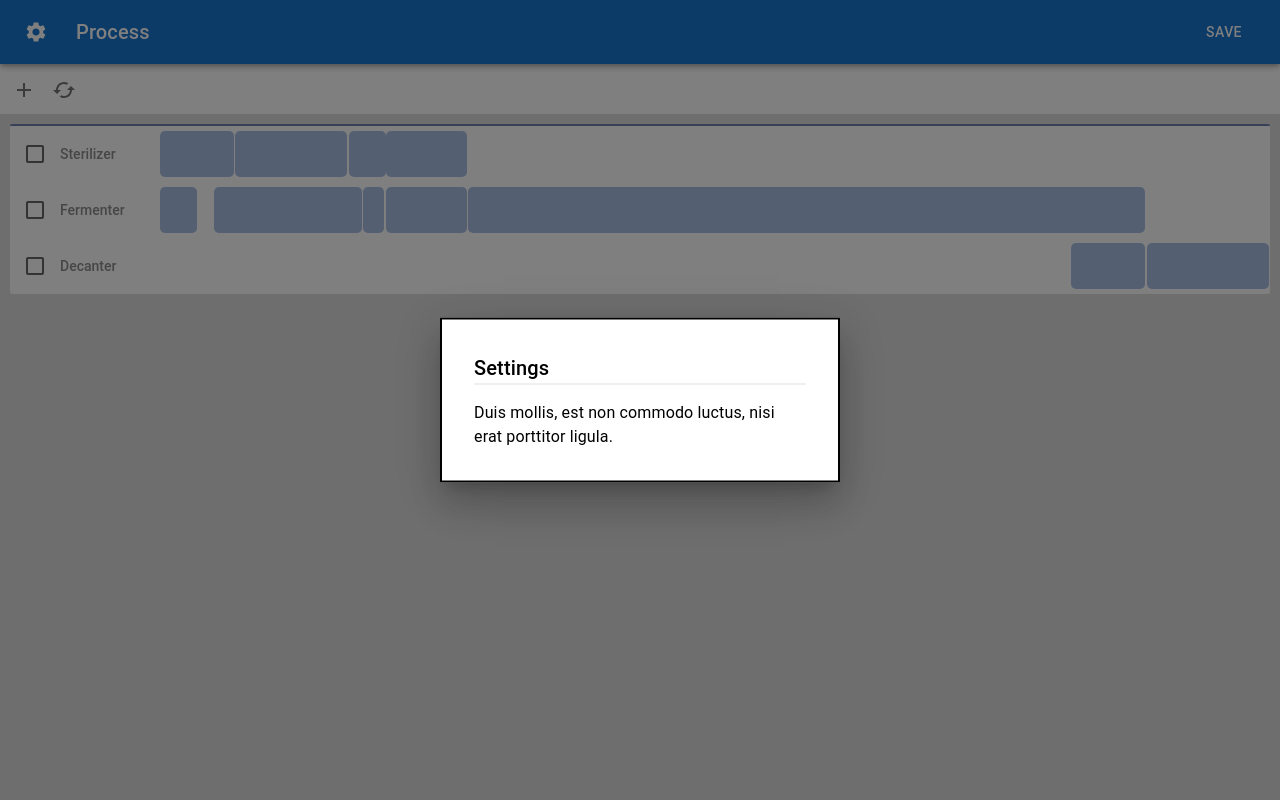
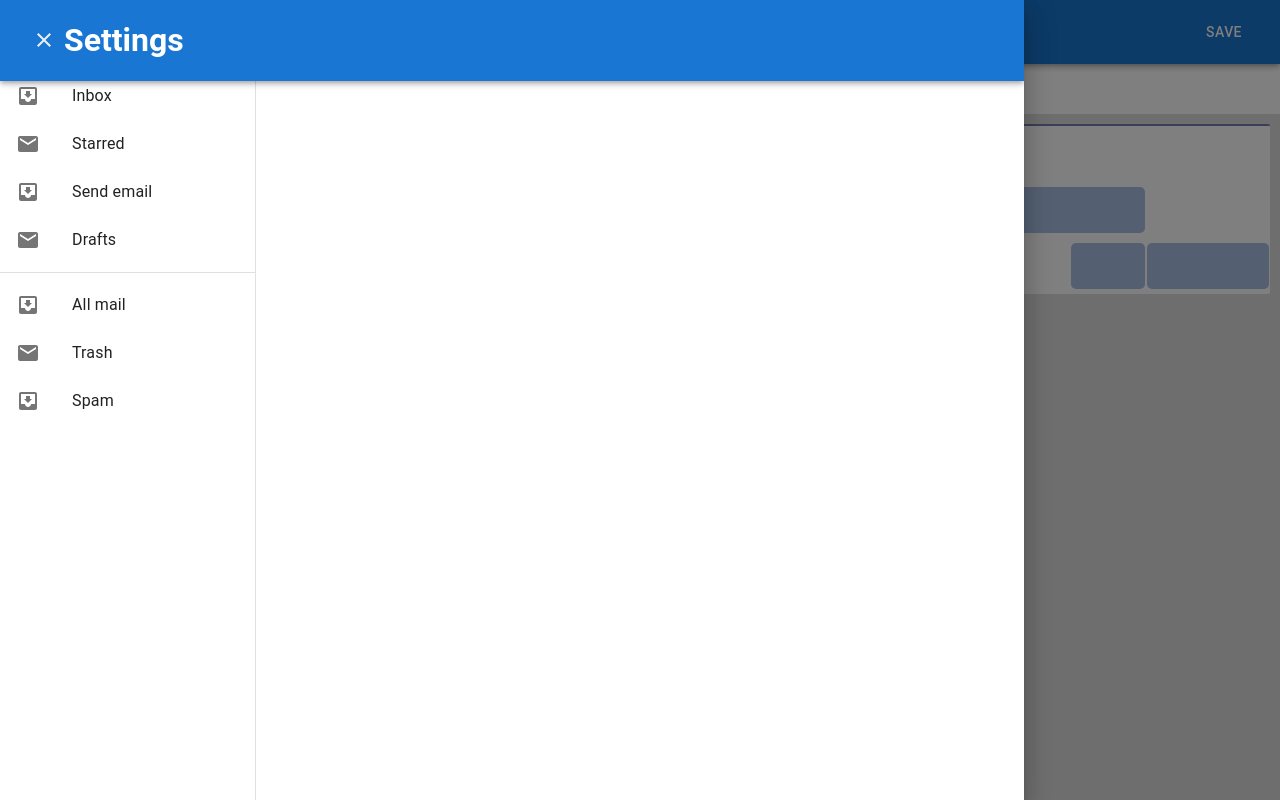
Before and after one commit to mama4294/process-app, a Next.js app: page / in a window 1280 px wide. Both pictures are taken after a click on the button 36 px from the left and 32 px from the top of the page. Built offline with nearby package versions, Linux system fonts and the light colour scheme.

Commit message:
adds sidebar to settings page

```diff
--- a/components/navbar.js
+++ b/components/navbar.js
@@ -36,7 +36,9 @@ const Navbar = () => {
           </Button>
         </Toolbar>
       </AppBar>
-      <Settings open={openSettings} handleClose={handleCloseSettings} />
+      {openSettings && (
+        <Settings open={openSettings} handleClose={handleCloseSettings} />
+      )}
     </>
   );
 };
--- a/components/settings.js
+++ b/components/settings.js
@@ -1,42 +1,101 @@
+import React, { useState } from "react";
 import Box from "@mui/material/Box";
-import Button from "@mui/material/Button";
+import AppBar from "@mui/material/AppBar";
+import Toolbar from "@mui/material/Toolbar";
+import IconButton from "@mui/material/IconButton";
+import CloseIcon from "@mui/icons-material/Close";
+import Drawer from "@mui/material/Drawer";
+import Divider from "@mui/material/Divider";
+import List from "@mui/material/List";
 import Typography from "@mui/material/Typography";
-import Modal from "@mui/material/Modal";
-import Divider from "@mui/material/Divider";
-
-const style = {
-  position: "absolute",
-  top: "50%",
-  left: "50%",
-  transform: "translate(-50%, -50%)",
-  width: 400,
-  bgcolor: "background.paper",
-  border: "2px solid #000",
-  boxShadow: 24,
-  p: 4,
-};
+import ListItem from "@mui/material/ListItem";
+import ListItemButton from "@mui/material/ListItemButton";
+import ListItemIcon from "@mui/material/ListItemIcon";
+import ListItemText from "@mui/material/ListItemText";
+import InboxIcon from "@mui/icons-material/MoveToInbox";
+import MailIcon from "@mui/icons-material/Mail";
+import { blueGrey } from "@mui/material/colors";
+import { useWindowWide } from "../hooks/windowWidth";
 
 const Settings = ({ open, handleClose }) => {
+  const windowWidth = useWindowWide();
+  const drawerWidth =
+    windowWidth < 700 ? windowWidth * 0.95 : windowWidth * 0.8;
+  const sideBarWidth = windowWidth * 0.2;
   return (
     <div>
-      <Modal
+      <Drawer
+        anchor="left"
+        PaperProps={{
+          sx: {
+            width: drawerWidth,
+          },
+        }}
         open={open}
         onClose={handleClose}
-        aria-labelledby="modal-modal-title"
-        aria-describedby="modal-modal-description"
+        variant="temporary"
       >
-        <Box sx={style}>
-          <Typography id="modal-modal-title" variant="h6" component="h1">
-            Settings
-          </Typography>
-          <Divider />
-          <Typography id="modal-modal-description" sx={{ mt: 2 }}>
-            Duis mollis, est non commodo luctus, nisi erat porttitor ligula.
-          </Typography>
+        <Box sx={{ display: "flex" }}>
+          <AppBar position="static" sx={{ zIndex: 1201 }}>
+            <Toolbar>
+              <>
+                <IconButton onClick={handleClose}>
+                  <CloseIcon sx={{ color: blueGrey[50] }} />
+                </IconButton>
+                <h1>Settings</h1>
+              </>
+            </Toolbar>
+          </AppBar>
+          <Sidebar width={sideBarWidth} />
         </Box>
-      </Modal>
+      </Drawer>
     </div>
   );
 };
 
+const Sidebar = ({ width }) => {
+  return (
+    <Drawer
+      variant="permanent"
+      sx={{
+        width: width,
+        flexShrink: 0,
+        [`& .MuiDrawer-paper`]: {
+          width: width,
+          boxSizing: "border-box",
+        },
+      }}
+    >
+      <Toolbar />
+      <Box sx={{ overflow: "auto" }}>
+        <List>
+          {["Inbox", "Starred", "Send email", "Drafts"].map((text, index) => (
+            <ListItem key={text} disablePadding>
+              <ListItemButton>
+                <ListItemIcon>
+                  {index % 2 === 0 ? <InboxIcon /> : <MailIcon />}
+                </ListItemIcon>
+                <ListItemText primary={text} />
+              </ListItemButton>
+            </ListItem>
+          ))}
+        </List>
+        <Divider />
+        <List>
+          {["All mail", "Trash", "Spam"].map((text, index) => (
+            <ListItem key={text} disablePadding>
+              <ListItemButton>
+                <ListItemIcon>
+                  {index % 2 === 0 ? <InboxIcon /> : <MailIcon />}
+                </ListItemIcon>
+                <ListItemText primary={text} />
+              </ListItemButton>
+            </ListItem>
+          ))}
+        </List>
+      </Box>
+    </Drawer>
+  );
+};
+
 export default Settings;
```
